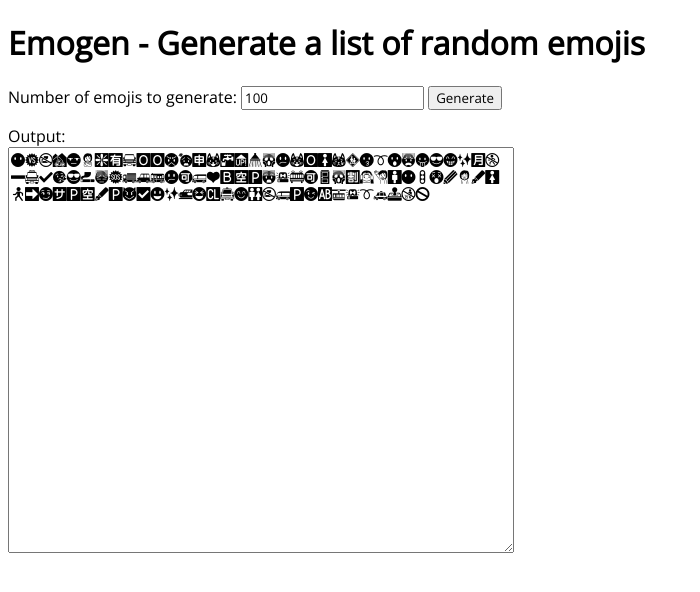
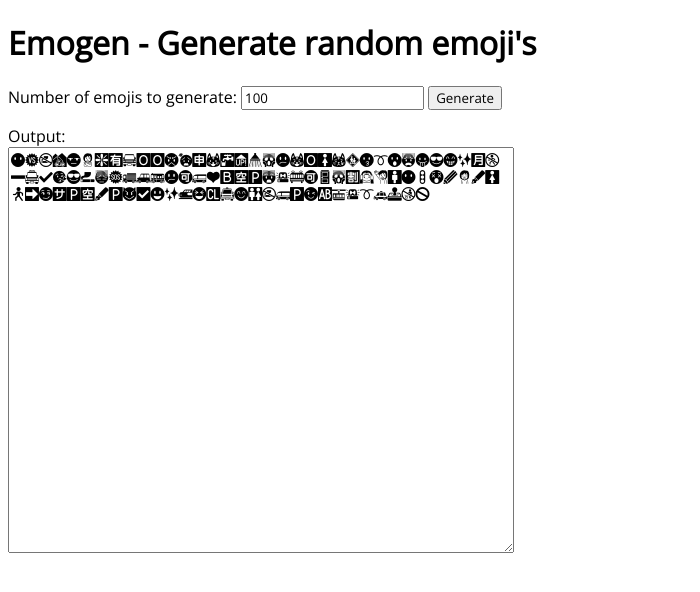
Before and after one commit to dashk/emogen, a plain HTML site: page index.html in a window 1280 px wide. Shown: the whole page, without its empty margins (0-700 px from the left). Drawn offline with nearby package versions, Linux system fonts and the light colour scheme.

Commit message:
Update index.html

```diff
--- a/index.html
+++ b/index.html
@@ -1,12 +1,12 @@
 <!DOCTYPE HTML>
 <html lang="en-US">
 <head>
-	<title>Emogen - Generate list of random emojis</title>
+	<title>Emogen - Generate list of random emoji's</title>
 	<link href='http://fonts.googleapis.com/css?family=Open+Sans' rel='stylesheet' type='text/css'>
 	<link href="index.css" rel="stylesheet" type="text/css">
 </head>
 <body>
-	<h1>Emogen - Generate a list of random emojis</h1>
+	<h1>Emogen - Generate random emoji's</h1>
 	<form>
 		<label for="count">Number of emojis to generate:</label>
 		<input id="count" value="100" />
```
